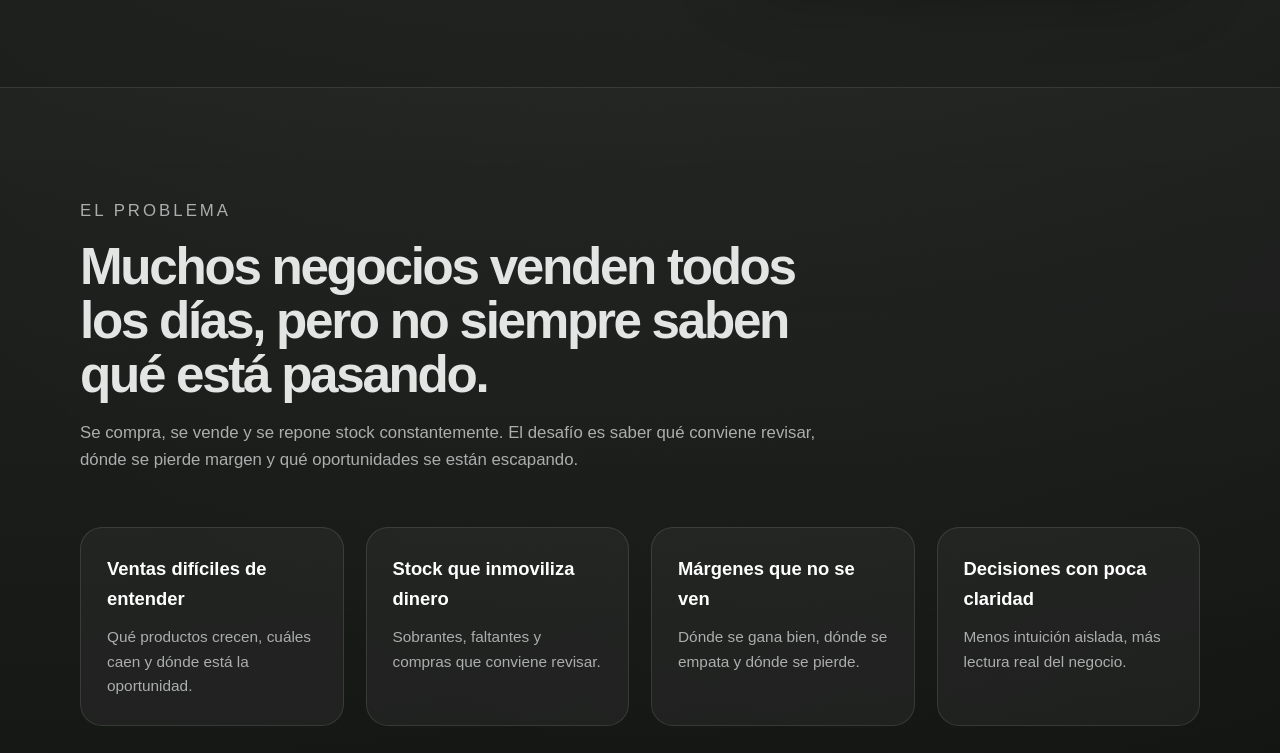
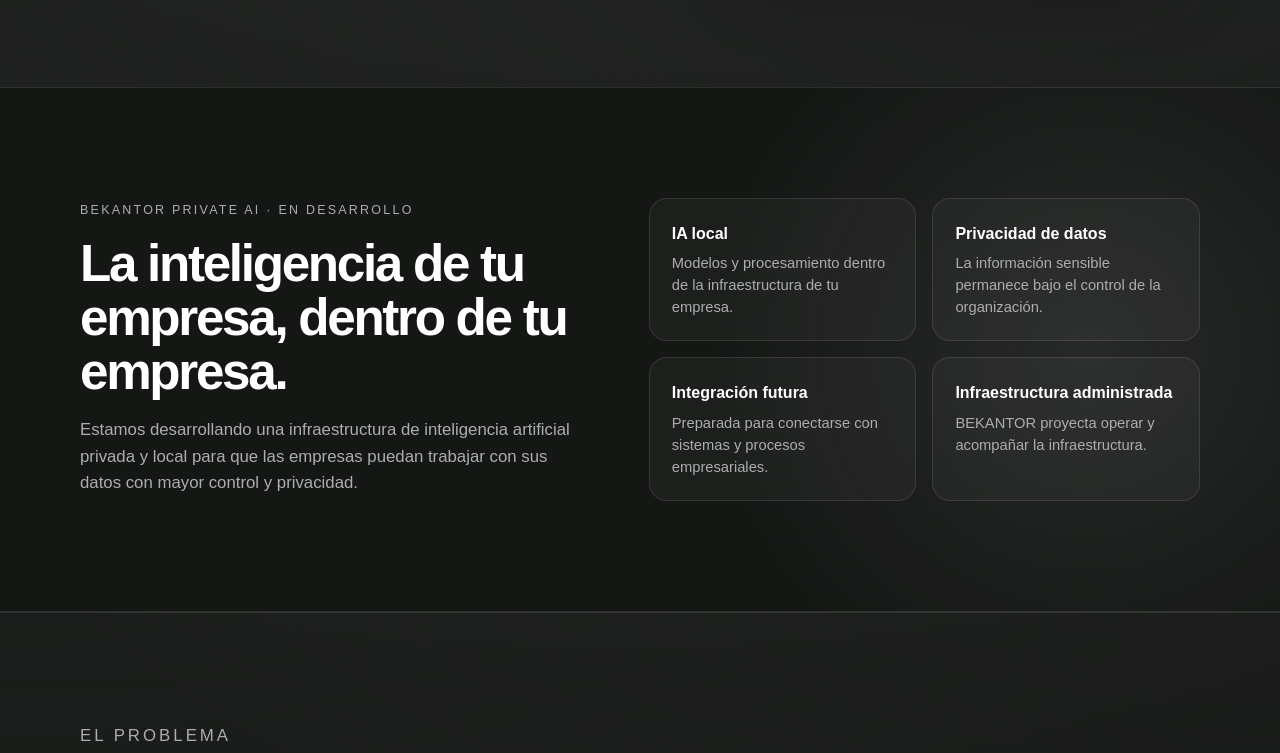
Before and after one commit to moiseslobayza/bekantor-site, a plain HTML site: page index.html in a window 1280 px wide. Shown: the part 871-1624 px from the top of the page. Drawn offline with Linux system fonts and the light colour scheme.

Commit message:
Add Private AI positioning to Bekantor site

```diff
--- a/index.html
+++ b/index.html
@@ -5,10 +5,10 @@
   <meta charset="UTF-8" />
   <meta name="viewport" content="width=device-width, initial-scale=1.0" />
 
-  <title>Bekantor | Inteligencia de negocio para decidir mejor</title>
+  <title>Bekantor | Data Intelligence + Private AI</title>
 
   <meta name="description"
-    content="Bekantor ayuda a pymes y comercios a entender mejor su negocio, detectar oportunidades y tomar decisiones con más claridad." />
+    content="Bekantor ofrece análisis de datos e inteligencia de negocio, y desarrolla Private AI: inteligencia artificial privada y local para empresas." />
 
   <link rel="stylesheet" href="styles.css" />
   <link rel="icon" type="image/png" href="assets/bekantor-logo.png" />
@@ -30,6 +30,7 @@
       <ul class="nav-links" id="navLinks">
         <li><a href="#problema">Problema</a></li>
         <li><a href="#servicios">Servicios</a></li>
+        <li><a href="#private-ai">Private AI</a></li>
         <li><a href="#entregamos">Qué entregamos</a></li>
         <li><a href="#metodo">Método</a></li>
         <li><a href="trabaja.html">Trabajá con nosotros</a></li>
@@ -43,18 +44,18 @@
     <section class="hero" id="inicio">
       <div class="container hero-grid">
         <div class="hero-content reveal">
-          <p class="eyebrow">Claridad para decidir mejor</p>
+          <p class="eyebrow">Data Intelligence + Private AI</p>
 
           <h1>
-            Entendé qué pasa<br />
-            en tu negocio<br />
-            y tomá mejores<br />
-            decisiones.
+            Entendé tu negocio.<br />
+            Protegé su inteligencia.<br />
+            Decidí mejor.
           </h1>
 
           <p class="hero-text">
-            Bekantor ayuda a pymes y comercios a detectar problemas,
-            oportunidades y puntos de mejora en ventas, stock, clientes y márgenes.
+            Ofrecemos análisis de datos e inteligencia de negocio para detectar problemas,
+            oportunidades y puntos de mejora. También desarrollamos infraestructura de IA
+            privada y local para empresas.
           </p>
 
           <div class="hero-actions">
@@ -114,6 +115,41 @@
             <p class="card-description" style="margin-top: 12px; font-size: 0.82rem; opacity: 0.75;">
               Cada análisis se adapta a la información disponible.
             </p>
+          </div>
+        </div>
+      </div>
+    </section>
+
+    <!-- PRIVATE AI -->
+    <section class="section private-ai-section" id="private-ai">
+      <div class="container private-ai-grid">
+        <div class="private-ai-content reveal">
+          <p class="eyebrow">BEKANTOR Private AI · En desarrollo</p>
+
+          <h2>La inteligencia de tu empresa, dentro de tu empresa.</h2>
+
+          <p>
+            Estamos desarrollando una infraestructura de inteligencia artificial privada y local
+            para que las empresas puedan trabajar con sus datos con mayor control y privacidad.
+          </p>
+        </div>
+
+        <div class="private-ai-points reveal">
+          <div class="private-ai-point">
+            <strong>IA local</strong>
+            <span>Modelos y procesamiento dentro de la infraestructura de tu empresa.</span>
+          </div>
+          <div class="private-ai-point">
+            <strong>Privacidad de datos</strong>
+            <span>La información sensible permanece bajo el control de la organización.</span>
+          </div>
+          <div class="private-ai-point">
+            <strong>Integración futura</strong>
+            <span>Preparada para conectarse con sistemas y procesos empresariales.</span>
+          </div>
+          <div class="private-ai-point">
+            <strong>Infraestructura administrada</strong>
+            <span>BEKANTOR proyecta operar y acompañar la infraestructura.</span>
           </div>
         </div>
       </div>
--- a/styles.css
+++ b/styles.css
@@ -239,6 +239,62 @@
 .hero-points span {
   color: var(--gray);
   font-size: 0.9rem;
+}
+
+/* PRIVATE AI */
+
+.private-ai-section {
+  background:
+    radial-gradient(circle at 85% 50%, rgba(227, 228, 228, 0.09), transparent 34%),
+    var(--black-soft);
+  border-top: 1px solid var(--border);
+  border-bottom: 1px solid var(--border);
+}
+
+.private-ai-grid {
+  display: grid;
+  grid-template-columns: 0.95fr 1.05fr;
+  gap: 70px;
+  align-items: center;
+}
+
+.private-ai-content h2 {
+  color: var(--white);
+  font-size: clamp(2rem, 4vw, 3.6rem);
+  line-height: 1.05;
+  letter-spacing: -0.045em;
+  margin-bottom: 18px;
+}
+
+.private-ai-content > p:last-child {
+  color: var(--silver);
+  font-size: 1.05rem;
+}
+
+.private-ai-points {
+  display: grid;
+  grid-template-columns: repeat(2, 1fr);
+  gap: 16px;
+}
+
+.private-ai-point {
+  padding: 22px;
+  border: 1px solid var(--border);
+  border-radius: 18px;
+  background: rgba(255, 255, 255, 0.035);
+}
+
+.private-ai-point strong {
+  display: block;
+  color: var(--white);
+  margin-bottom: 6px;
+}
+
+.private-ai-point span {
+  display: block;
+  color: var(--silver);
+  font-size: 0.92rem;
+  line-height: 1.5;
 }
 
 .hero-card {
@@ -1178,6 +1234,7 @@
 @media (max-width: 960px) {
 
   .hero-grid,
+  .private-ai-grid,
   .mvp-grid,
   .about-grid,
   .contact-grid,
@@ -1229,6 +1286,7 @@
   }
 
   .hero-points,
+  .private-ai-points,
   .problem-grid,
   .services-grid,
   .steps-grid,
```
